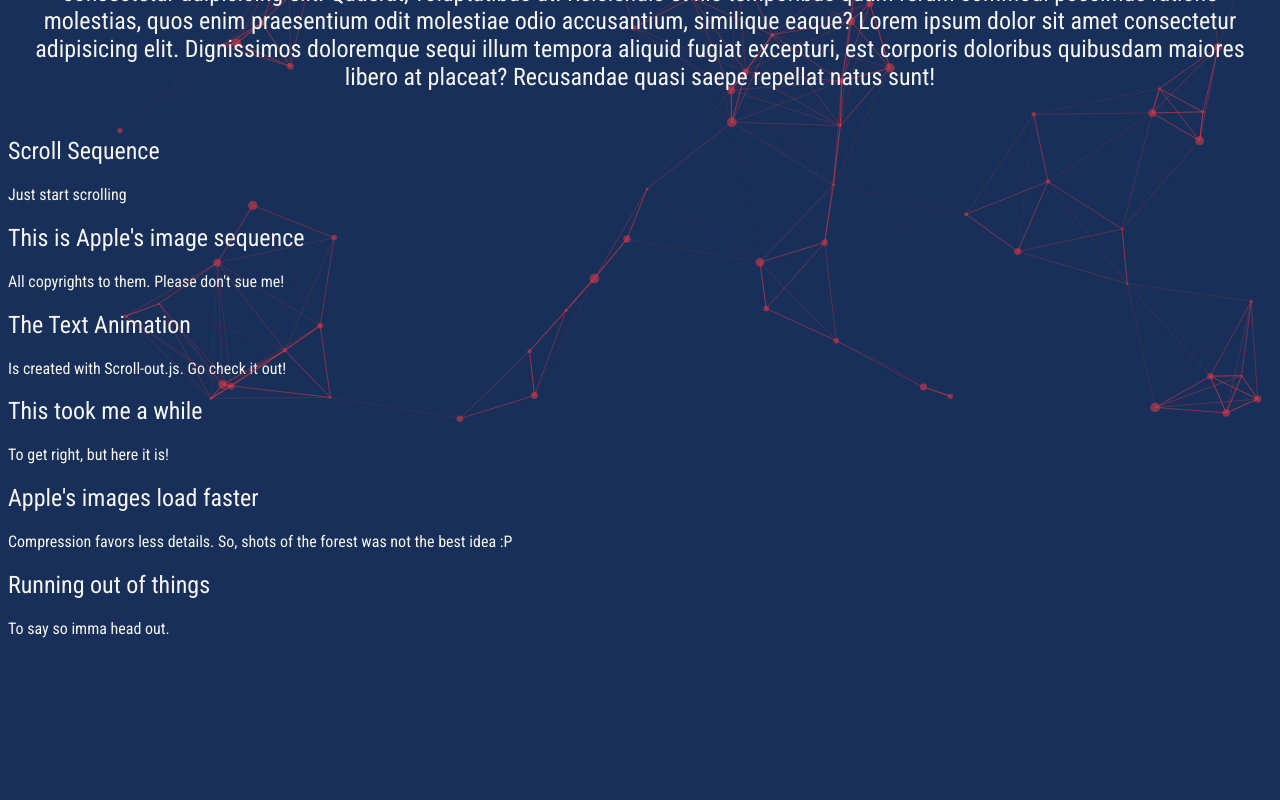
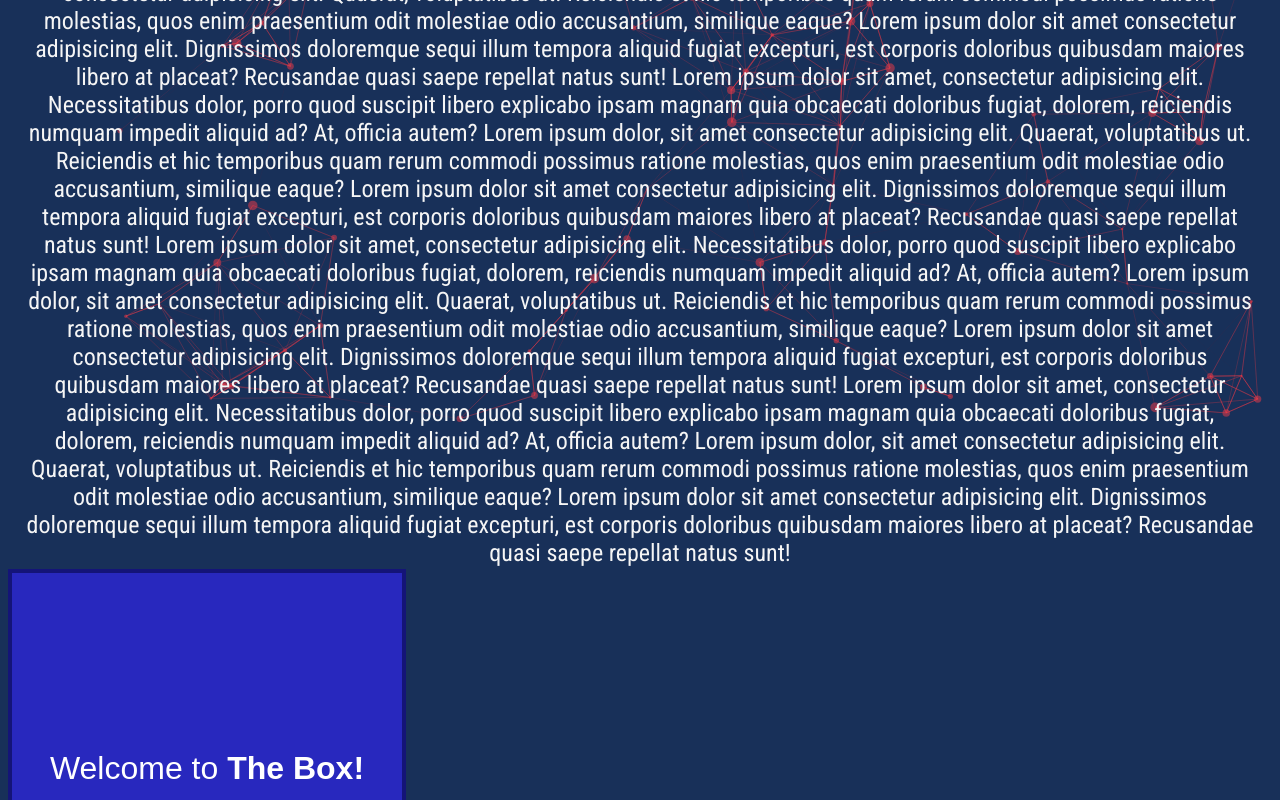
Before and after one commit to pedrofanelli/portfolio, a React (Vite) app: page / in a window 1280 px wide. Shown: the part 340-1140 px from the top of the page. Before the commit the page ends 994 px from the top, so only its background shows below. Built offline with nearby package versions, Linux system fonts and the light colour scheme.

Commit message:
starting with intersection observer

```diff
--- a/src/components/TopHead.tsx
+++ b/src/components/TopHead.tsx
@@ -6,6 +6,39 @@ const TopHead = () => {
       <div id="headContainer">
         <h1>Pedro José Fanelli Ederra</h1>
         <div id="headText">
+          Lorem ipsum dolor sit amet, consectetur adipisicing elit.
+          Necessitatibus dolor, porro quod suscipit libero explicabo ipsam
+          magnam quia obcaecati doloribus fugiat, dolorem, reiciendis numquam
+          impedit aliquid ad? At, officia autem? Lorem ipsum dolor, sit amet
+          consectetur adipisicing elit. Quaerat, voluptatibus ut. Reiciendis et
+          hic temporibus quam rerum commodi possimus ratione molestias, quos
+          enim praesentium odit molestiae odio accusantium, similique eaque?
+          Lorem ipsum dolor sit amet consectetur adipisicing elit. Dignissimos
+          doloremque sequi illum tempora aliquid fugiat excepturi, est corporis
+          doloribus quibusdam maiores libero at placeat? Recusandae quasi saepe
+          repellat natus sunt!
+          Lorem ipsum dolor sit amet, consectetur adipisicing elit.
+          Necessitatibus dolor, porro quod suscipit libero explicabo ipsam
+          magnam quia obcaecati doloribus fugiat, dolorem, reiciendis numquam
+          impedit aliquid ad? At, officia autem? Lorem ipsum dolor, sit amet
+          consectetur adipisicing elit. Quaerat, voluptatibus ut. Reiciendis et
+          hic temporibus quam rerum commodi possimus ratione molestias, quos
+          enim praesentium odit molestiae odio accusantium, similique eaque?
+          Lorem ipsum dolor sit amet consectetur adipisicing elit. Dignissimos
+          doloremque sequi illum tempora aliquid fugiat excepturi, est corporis
+          doloribus quibusdam maiores libero at placeat? Recusandae quasi saepe
+          repellat natus sunt!
+          Lorem ipsum dolor sit amet, consectetur adipisicing elit.
+          Necessitatibus dolor, porro quod suscipit libero explicabo ipsam
+          magnam quia obcaecati doloribus fugiat, dolorem, reiciendis numquam
+          impedit aliquid ad? At, officia autem? Lorem ipsum dolor, sit amet
+          consectetur adipisicing elit. Quaerat, voluptatibus ut. Reiciendis et
+          hic temporibus quam rerum commodi possimus ratione molestias, quos
+          enim praesentium odit molestiae odio accusantium, similique eaque?
+          Lorem ipsum dolor sit amet consectetur adipisicing elit. Dignissimos
+          doloremque sequi illum tempora aliquid fugiat excepturi, est corporis
+          doloribus quibusdam maiores libero at placeat? Recusandae quasi saepe
+          repellat natus sunt!
           Lorem ipsum dolor sit amet, consectetur adipisicing elit.
           Necessitatibus dolor, porro quod suscipit libero explicabo ipsam
           magnam quia obcaecati doloribus fugiat, dolorem, reiciendis numquam
--- a/src/components/Transition.scss
+++ b/src/components/Transition.scss
@@ -0,0 +1,25 @@
+#box {
+    background-color: rgba(40, 40, 190, 1);
+    border: 4px solid rgb(20, 20, 120);
+    transition: background-color 1s, border 1s;
+    width: 350px;
+    height: 350px;
+    display: flex;
+    align-items: center;
+    justify-content: center;
+    padding: 20px;
+  }
+
+  .vertical {
+    color: white;
+    font: 32px "Arial";
+  }
+
+  .extra {
+    width: 350px;
+    height: 350px;
+    margin-top: 10px;
+    border: 4px solid rgb(20, 20, 120);
+    text-align: center;
+    padding: 20px;
+  }
--- a/src/components/Transition.tsx
+++ b/src/components/Transition.tsx
@@ -1,74 +1,13 @@
-import { useEffect, useState } from "react";
+//import { useEffect, useState } from "react";
 import "./Transition.scss";
 
 const Transition = () => {
-
-    function useElementOnScreen(
-        ref: any,
-        rootMargin = "0px",
-      ) {
-        const [isIntersecting, setIsIntersecting] = useState(true);
-        useEffect(() => {
-          const observer = new IntersectionObserver(
-            ([entry]) => {
-              setIsIntersecting(entry.isIntersecting);
-            },
-            { rootMargin }
-          );
-        if (ref.current) {
-          observer.observe(ref.current);
-        }
-        return () => {
-          if (ref.current) {
-            observer.unobserve(ref.current);
-          }
-        };
-      }, []);
-        return isIntersecting;
-      }
-
   return (
-    <div style={{ marginTop: "8em", color: "whitesmoke" }}>
-      <div className="container scroll-container">
-        <section className="scroll-sequence__container apple-container">
-          <div className="scroll-sequence apple-sequence"></div>
-          <div className="scroll-sequence__content">
-            <div className="speak">
-              <h1>Scroll Sequence</h1>
-              <p>Just start scrolling</p>
-            </div>
-            <div className="speak">
-              <h1>This is Apple's image sequence</h1>
-              <p>All copyrights to them. Please don't sue me!</p>
-            </div>
-            <div className="speak">
-              <h1>The Text Animation</h1>
-              <p>Is created with Scroll-out.js. Go check it out!</p>
-            </div>
-          </div>
-        </section>
-        {/* <!--   <div class="spacer" style="height: 80vh"></div> --> */}
-        <section className="scroll-sequence__container tree-container">
-          <div className="scroll-sequence tree-sequence"></div>
-          <div className="scroll-sequence__content">
-            <div className="speak">
-              <h1>This took me a while</h1>
-              <p>To get right, but here it is!</p>
-            </div>
-            <div className="speak">
-              <h1>Apple's images load faster</h1>
-              <p>
-                Compression favors less details. So, shots of the forest was not
-                the best idea :P
-              </p>
-            </div>
-            <div className="speak">
-              <h1>Running out of things</h1>
-              <p>To say so imma head out.</p>
-            </div>
-          </div>
-        </section>
-        {/* <!--   <div className="spacer"></div> --> */}
+    <div style={{ marginTop: "35em", color: "whitesmoke", position:"absolute", display:"block" }}>
+      <div id="box">
+        <div className="vertical">
+          Welcome to <strong>The Box!</strong>
+        </div>
       </div>
     </div>
   );
```
